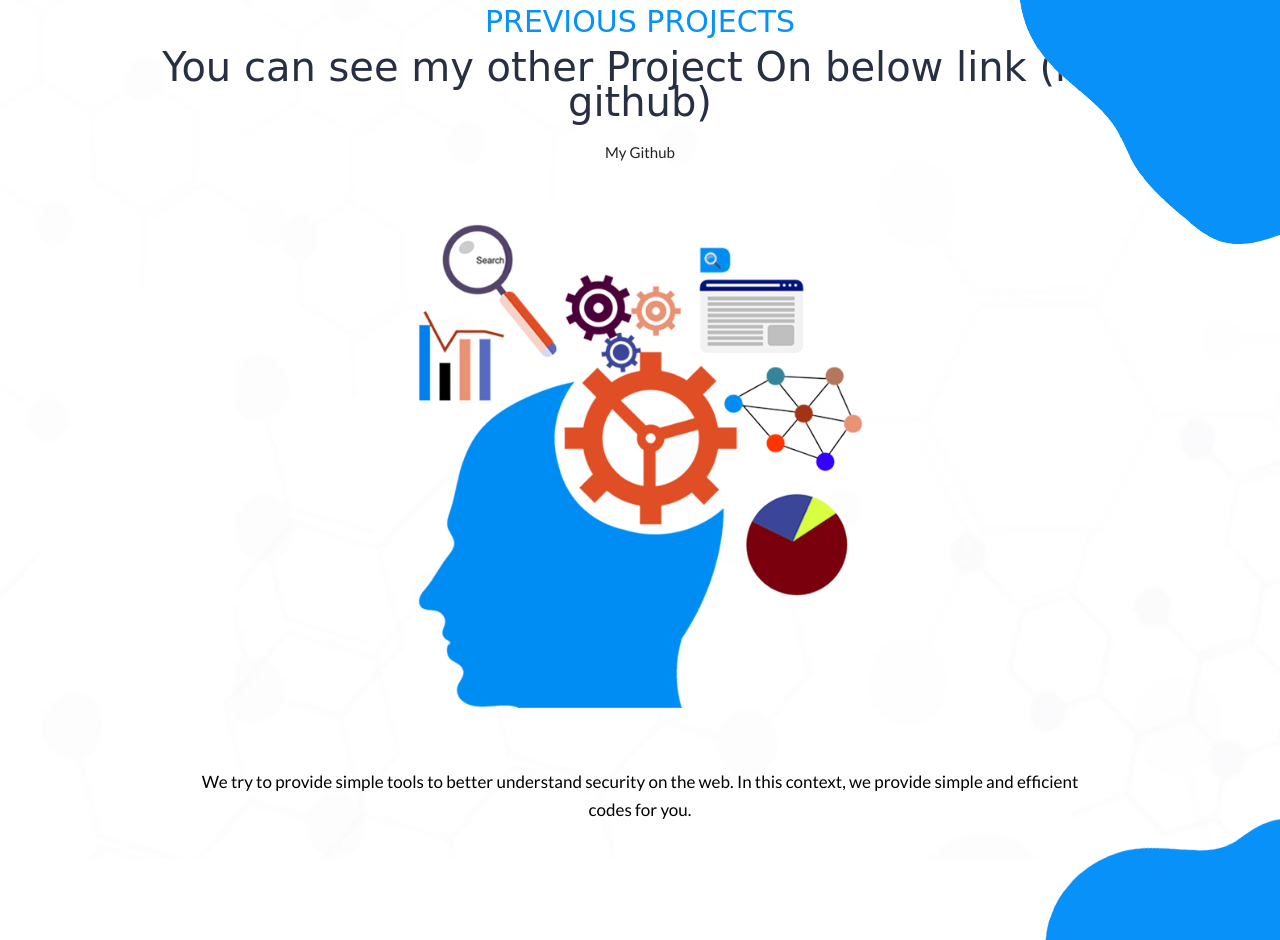
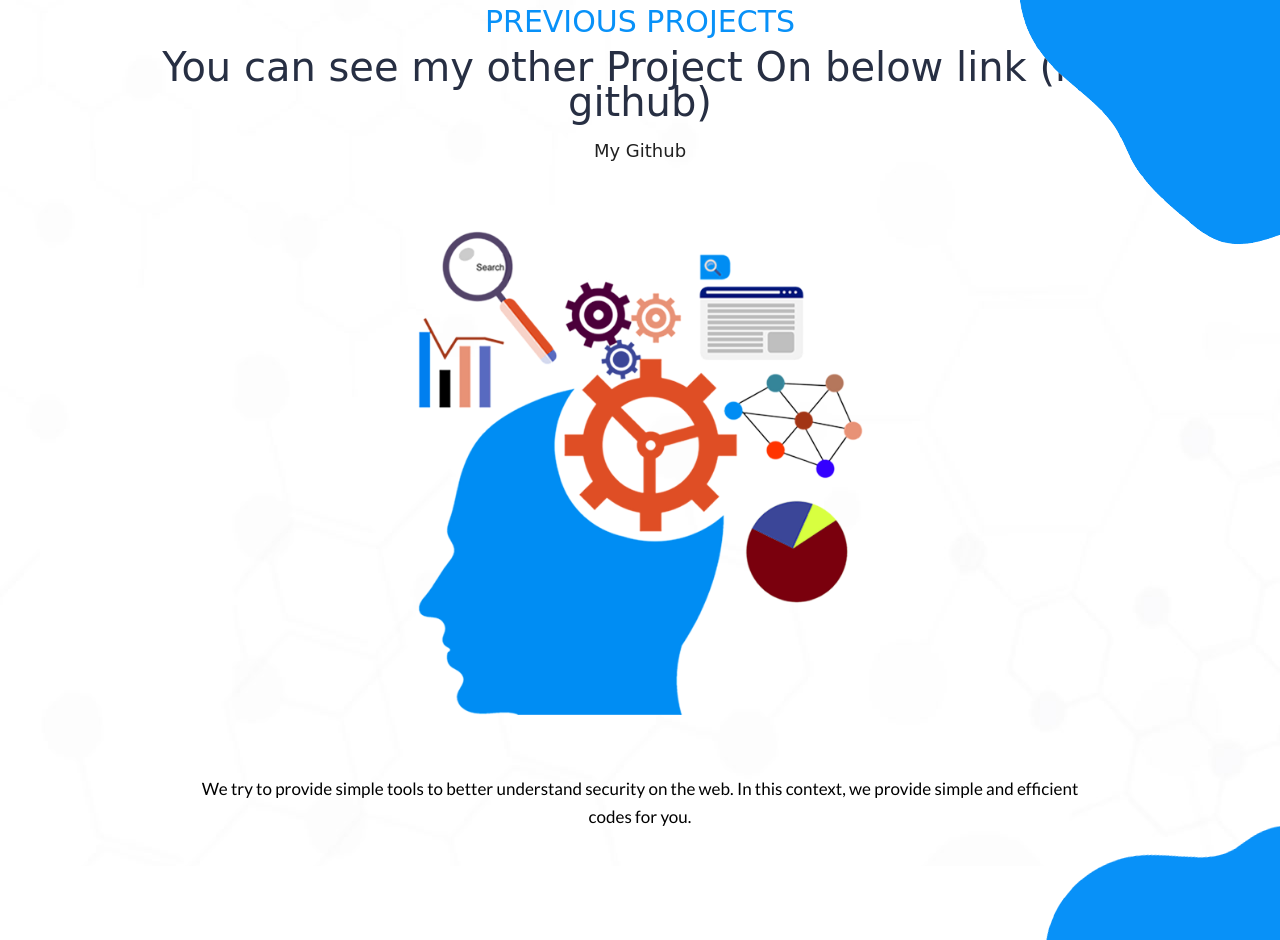
Before and after one commit to destan0098/subcheck, a plain HTML site: page docs/index.html in a window 1280 px wide. Shown: the part 2203-3143 px from the top of the page. Drawn offline with nearby package versions, Linux system fonts and the light colour scheme; a web font is replaced by a local one.

Commit message:
add docs

```diff
--- a/docs/index.html
+++ b/docs/index.html
@@ -145,7 +145,7 @@
                   <div class="titlepage">
                      <span>Previous Projects</span>
                      <h2>You can see my other Project On below link (my github)</h2>
-                     <p><a href="https://github.com/destan0098" target="_blank">My Github</a> </p>
+                     <h3><a href="https://github.com/destan0098" target="_blank">My Github</a> </h3>
                   </div>
                </div>
             </div>
```
